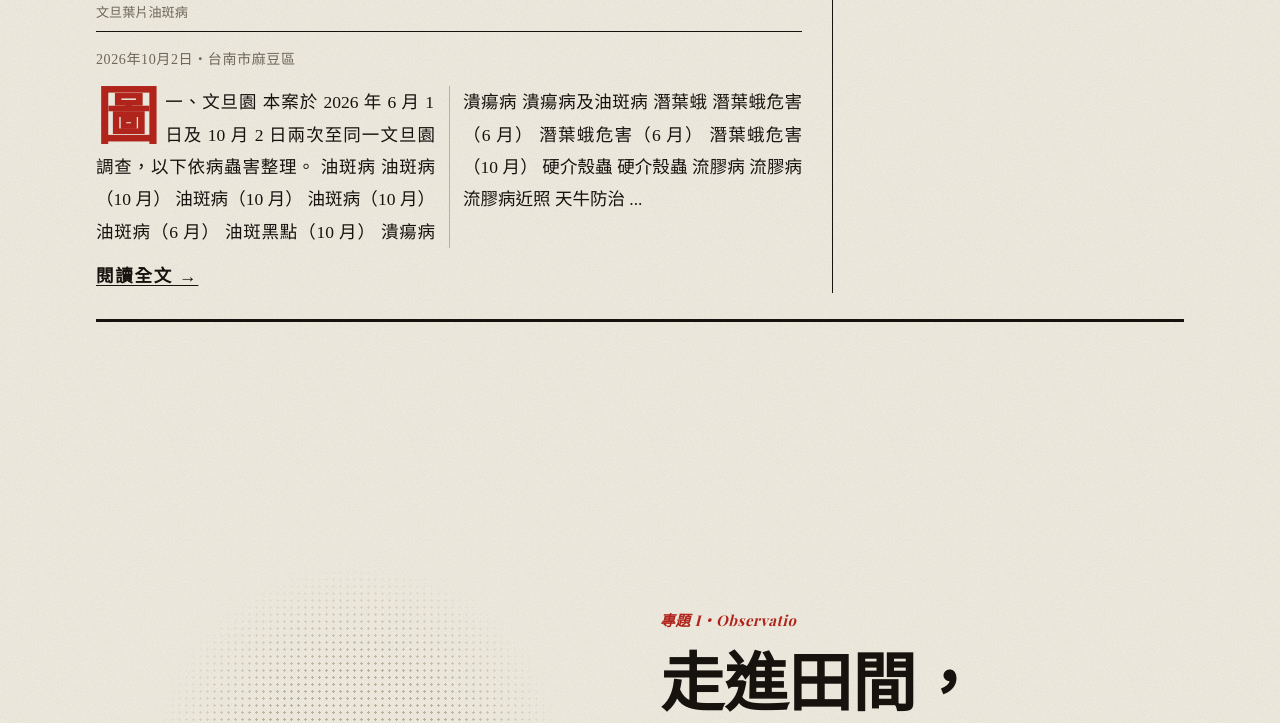
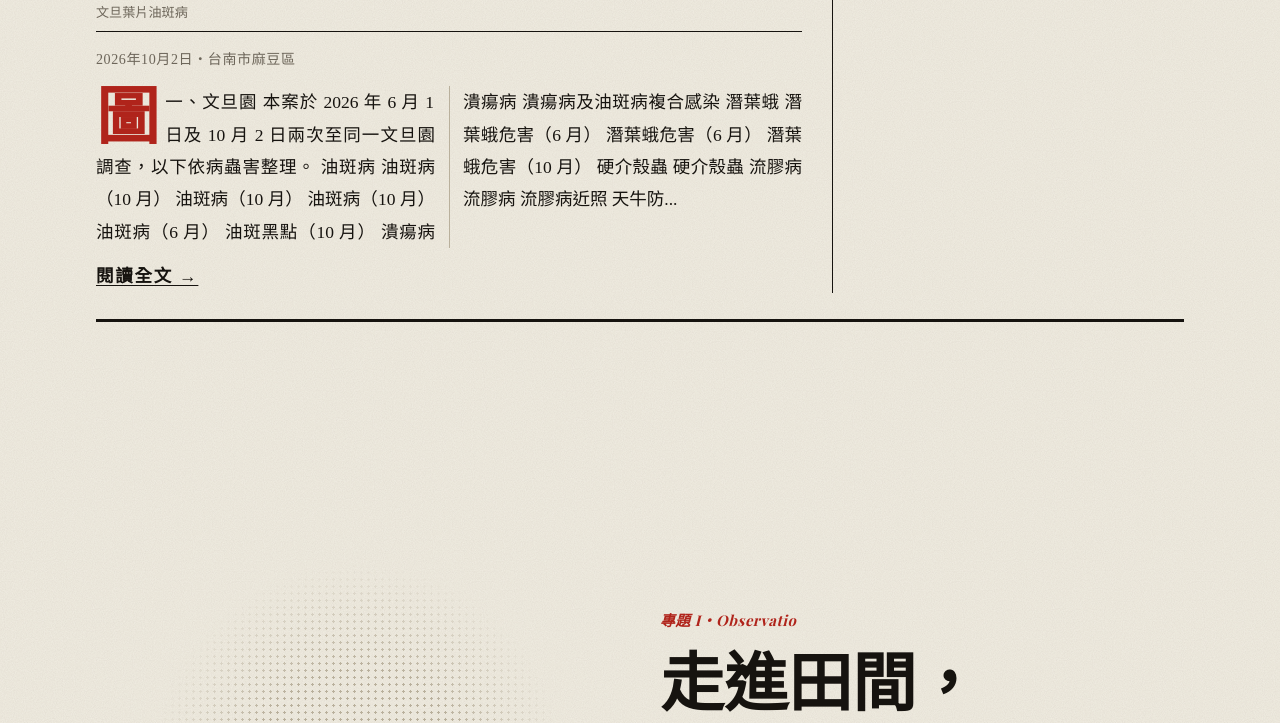
Before and after one commit to laijianren/laijianren.github.io, a Jekyll site: the page built from index.html, in a window 1280 px wide and 900 px high, scrolled down 727 px, cut to the strip 177-900 px from the top of the window. Built offline with Jekyll 4.4.1, drawn with Linux system fonts in a browser that asks for light colours; some web fonts are replaced.

Commit message:
Update 麻豆 canker caption
Co-Authored-By: Claude Opus 5.5 (1M context) <noreply@anthropic.com>
Claude-Session: https://claude.ai/code/session_01XJGjkT6ynprrpQ61onDbZk

```diff
--- a/_cases/2026-10-02-madou-pomelo-pests.md
+++ b/_cases/2026-10-02-madou-pomelo-pests.md
@@ -26,7 +26,7 @@ cover_caption: 文旦葉片油斑病
 
 <div class="photo-grid">
 <figure class="photo"><img src="/assets/cases/2026-10-02-madou-pomelo/06-09.jpg" alt="葉片潰瘍病斑"><figcaption>潰瘍病</figcaption></figure>
-<figure class="photo"><img src="/assets/cases/2026-10-02-madou-pomelo/06-10.jpg" alt="葉片同時有潰瘍病與油斑病"><figcaption>潰瘍病及油斑病</figcaption></figure>
+<figure class="photo"><img src="/assets/cases/2026-10-02-madou-pomelo/06-10.jpg" alt="葉片同時有潰瘍病與油斑病"><figcaption>潰瘍病及油斑病複合感染</figcaption></figure>
 </div>
 
 ## 潛葉蛾
```
